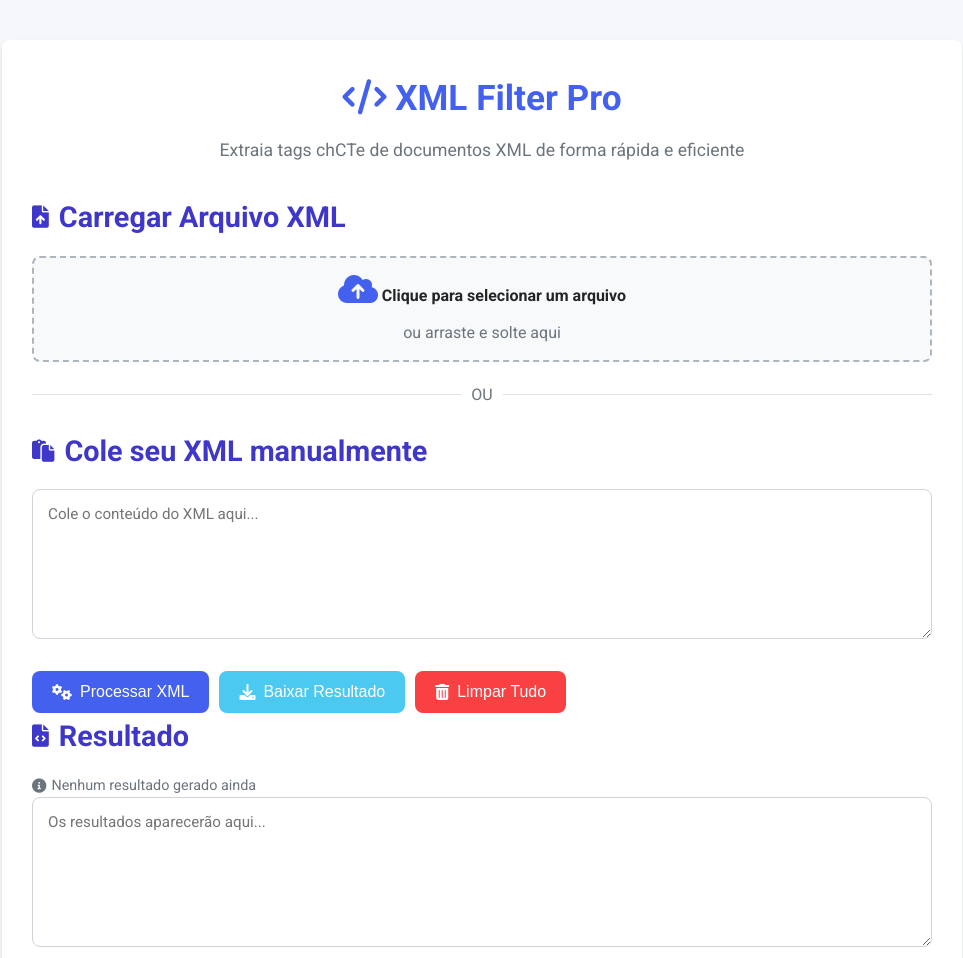
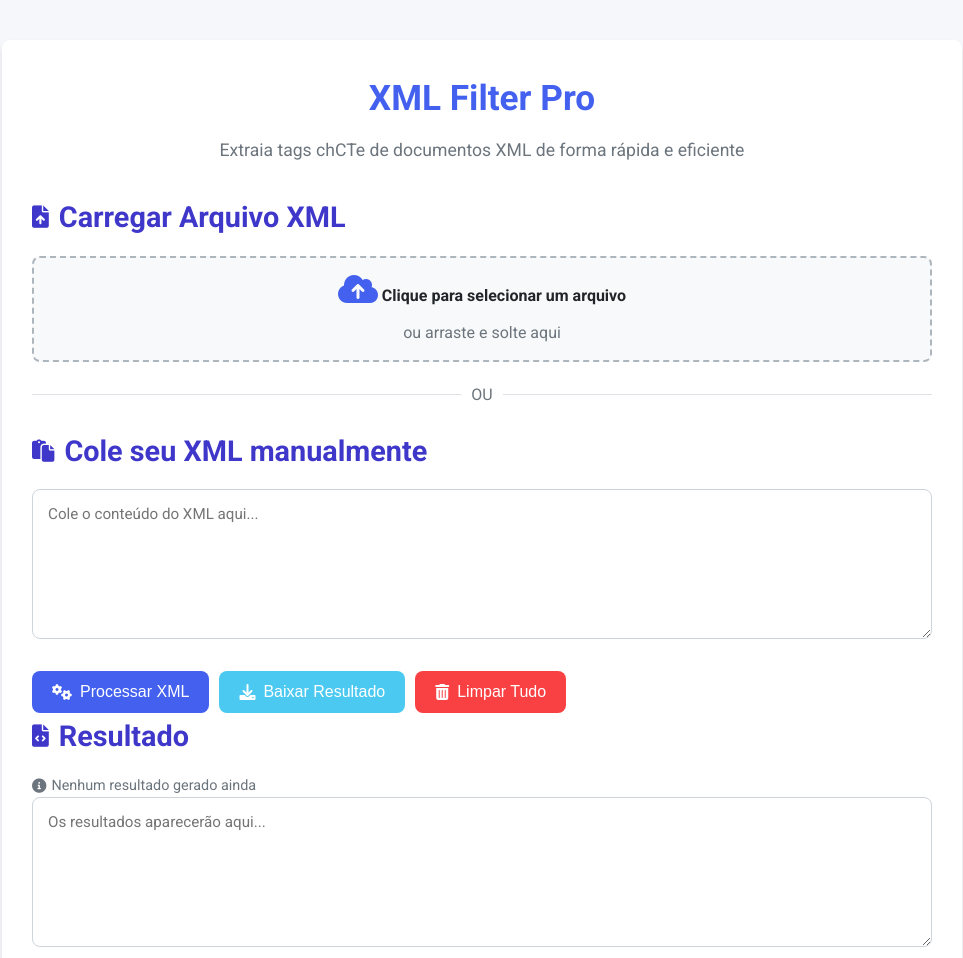
Before and after one commit to anderfischer/extrairchaves, a plain HTML site: page index.html in a window 1280 px wide. Shown: the top 958 px of the page, without its empty margins (158-1121 px from the left). Drawn offline with Linux system fonts and the light colour scheme.

Commit message:
Update index.html

```diff
--- a/index.html
+++ b/index.html
@@ -304,7 +304,7 @@
     <div class="container">
         <div class="card">
             <div class="header">
-                <h1><i class="fas fa-code"></i> XML Filter Pro</h1>
+                <h1><class="fas fa-code"> XML Filter Pro</h1>
                 <p>Extraia tags chCTe de documentos XML de forma rápida e eficiente</p>
             </div>
 
```
